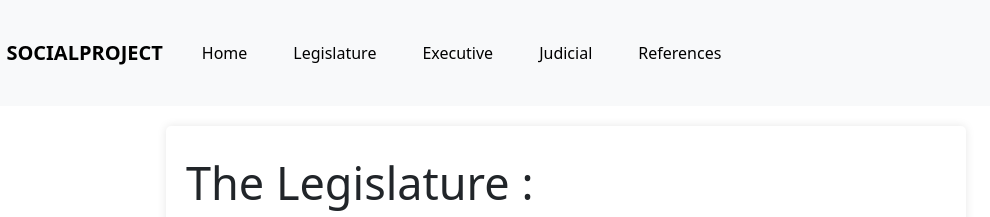
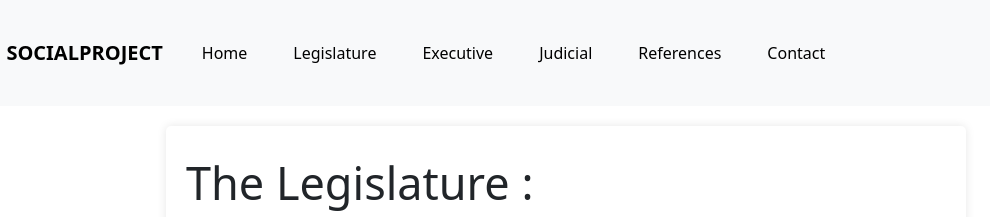
Before and after one commit to Kawasaaki/social-project, a plain HTML site: page information/legislature.html in a window 1280 px wide. Shown: the top 217 px of the page, 74-1064 px from the left. Drawn offline with nearby package versions, Linux system fonts and the light colour scheme.

Commit message:
Update legislature.html

```diff
--- a/information/legislature.html
+++ b/information/legislature.html
@@ -26,6 +26,7 @@
               <a class="nav-link" href="../information/executive.html">Executive</a>
               <a class="nav-link" href="../information/judiciary.html">Judicial</a>
               <a class="nav-link" href="../information/references.html">References</a>
+                 <a class="nav-link" href="../contact.html">Contact</a>
             </div>
           </div>
         </div>
```
